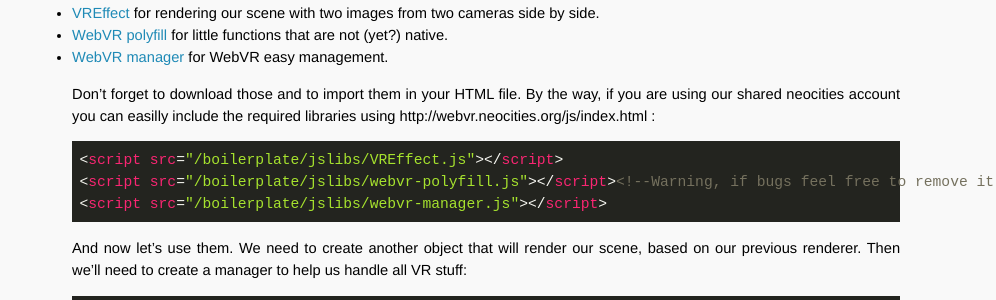
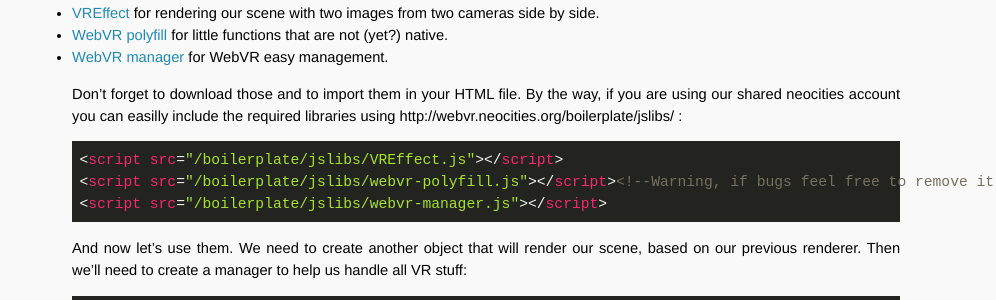
Before and after one commit to OpenTechSchool-Brussels/webVR-for-3D-graphics-and-music, a Jekyll site: the page built from your-3D-scene.markdown, in a window 1280 px wide and 900 px high, scrolled down 4594 px. Shown: the part 174-474 px from the top of the window, without its empty margins (284-1280 px from the left). Built offline with Jekyll 4.4.1, drawn with Linux system fonts in a browser that asks for light colours; Markdown is read by kramdown in place of the engine named in the settings; some of the changed lines change nothing that is shown.

Commit message:
Update your-3D-scene.markdown

````diff
--- a/your-3D-scene.markdown
+++ b/your-3D-scene.markdown
@@ -145,7 +145,7 @@ We could split our renderer in two, get two cameras close to each other and disp
 * [WebVR polyfill](http://webvr.neocities.org/boilerplate/jslibs/webvr-polyfill.js) for little functions that are not (yet?) native.
 * [WebVR manager](http://webvr.neocities.org/boilerplate/jslibs/webvr-manager.js) for WebVR easy management.
 
-Don't forget to download those and to import them in your HTML file. By the way, if you are using our shared neocities account you can easilly include the required libraries using http://webvr.neocities.org/js/index.html :
+Don't forget to download those and to import them in your HTML file. By the way, if you are using our shared neocities account you can easilly include the required libraries using http://webvr.neocities.org/boilerplate/jslibs/ :
 
 ```html
 <script src="/boilerplate/jslibs/VREffect.js"></script>
````
